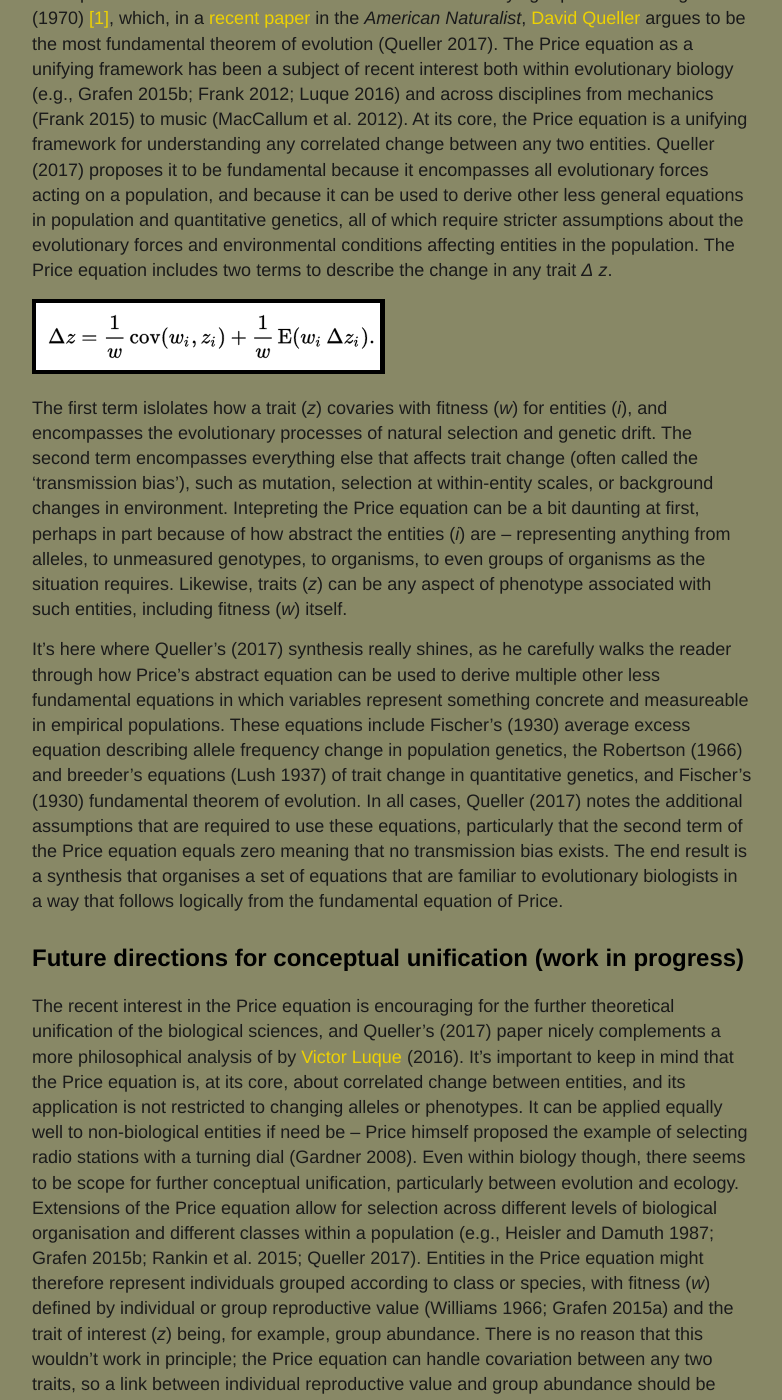
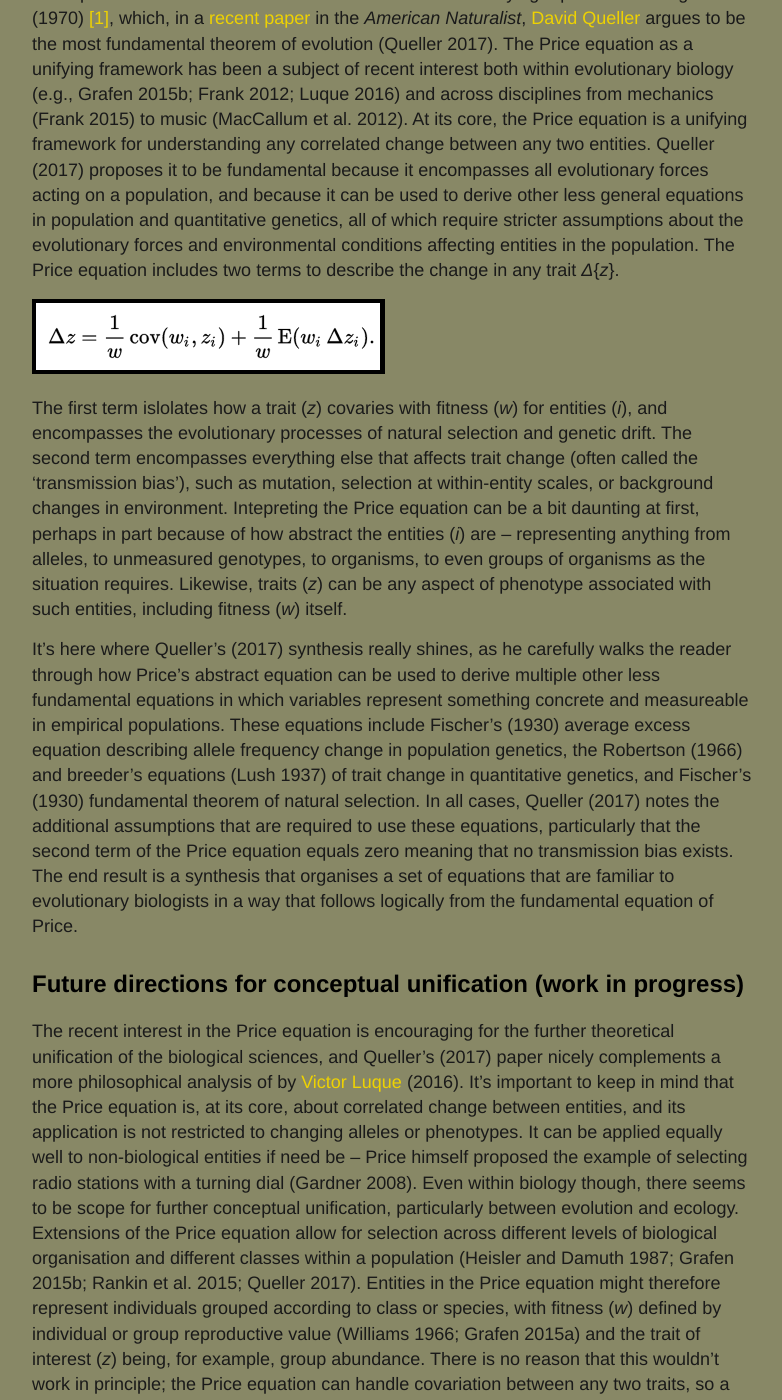
Before and after one commit to bradduthie/blog, a Jekyll site: the page built from _posts/2017-04-26-unified-theory-of-evolution.md, in a window 1280 px wide and 1400 px high, scrolled down 578 px. Shown: the whole window, without its empty margins (248-1030 px from the left). Built offline with Jekyll 4.4.1, drawn with Linux system fonts in a browser that asks for light colours; our own code applies the rules of GitHub Pages for plain Markdown files; comment, search, counter and statistics services are not loaded; some of the changed text lies outside the part shown.

Commit message:
Minor edits

```diff
--- a/_posts/2017-04-26-unified-theory-of-evolution.md
+++ b/_posts/2017-04-26-unified-theory-of-evolution.md
@@ -32,7 +32,7 @@ it can be used to derive other less general equations in population and
 quantitative genetics, all of which require stricter assumptions about
 the evolutionary forces and environmental conditions affecting entities
 in the population. The Price equation includes two terms to describe the
-change in any trait *Δ* *z*.
+change in any trait *Δ*{*z*}.
 
 ![The Price
 equation](https://raw.githubusercontent.com/bradduthie/blog/gh-pages/figures/price_eqn.png?token=AFSziT6NTazZoU8w7S4HeM_lbgyfkBxMks5ZCb6IwA%3D%3D)
@@ -57,12 +57,12 @@ populations. These equations include Fischer's (1930) average excess
 equation describing allele frequency change in population genetics, the
 Robertson (1966) and breeder's equations (Lush 1937) of trait change in
 quantitative genetics, and Fischer's (1930) fundamental theorem of
-evolution. In all cases, Queller (2017) notes the additional assumptions
-that are required to use these equations, particularly that the second
-term of the Price equation equals zero meaning that no transmission bias
-exists. The end result is a synthesis that organises a set of equations
-that are familiar to evolutionary biologists in a way that follows
-logically from the fundamental equation of Price.
+natural selection. In all cases, Queller (2017) notes the additional
+assumptions that are required to use these equations, particularly that
+the second term of the Price equation equals zero meaning that no
+transmission bias exists. The end result is a synthesis that organises a
+set of equations that are familiar to evolutionary biologists in a way
+that follows logically from the fundamental equation of Price.
 
 Future directions for conceptual unification (**work in progress**)
 -------------------------------------------------------------------
@@ -79,8 +79,8 @@ of selecting radio stations with a turning dial (Gardner 2008). Even
 within biology though, there seems to be scope for further conceptual
 unification, particularly between evolution and ecology. Extensions of
 the Price equation allow for selection across different levels of
-biological organisation and different classes within a population (e.g.,
-Heisler and Damuth 1987; Grafen 2015b; Rankin et al. 2015; Queller
+biological organisation and different classes within a population
+(Heisler and Damuth 1987; Grafen 2015b; Rankin et al. 2015; Queller
 2017). Entities in the Price equation might therefore represent
 individuals grouped according to class or species, with fitness (*w*)
 defined by individual or group reproductive value (Williams 1966; Grafen
@@ -123,6 +123,7 @@ certainly be interesting if many fundamental theorems of population and
 community ecology could be derived from the Price equation with the
 second term doing most of the heavy lifting.
 
+<!---  The second term seems particularly important because it includes non-additive effects and feedbacks, as Queller notes in the context of includive fitness theory. THese would be important for understanding community dynamics. --->
 Communicating the fundamental theorem of evolution
 --------------------------------------------------
 
```
Also changed, not shown: _rmd/2017-04-26-unified-theory-of-evolution.Rmd (+5 -3 lines).
